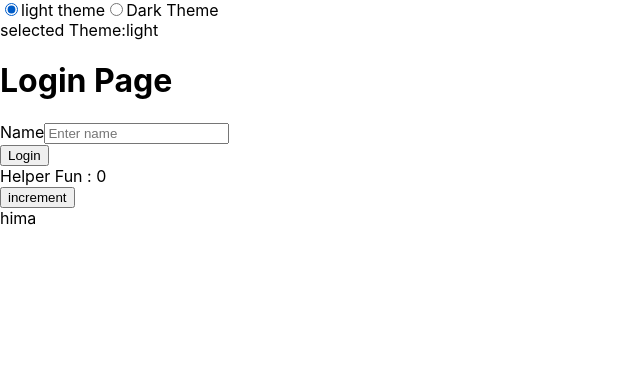
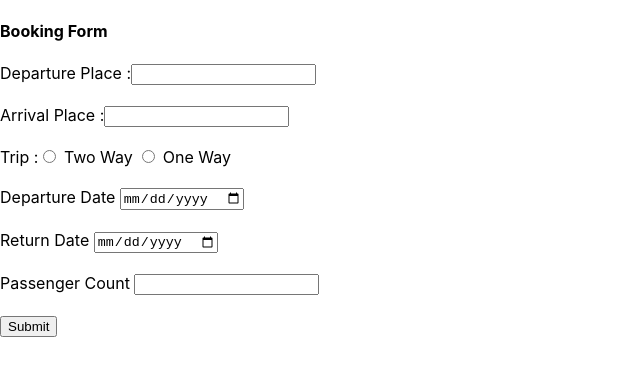
Before and after one commit to himavardhan/react-user-point, a React (Create React App) app: page / in a window 1280 px wide. Shown: the top 376 px of the page, without its empty margins (0-640 px from the left). Built offline with nearby package versions, Linux system fonts and the light colour scheme.

Commit message:
Added form validation changes in react form with all native html validation

```diff
--- a/src/App.tsx
+++ b/src/App.tsx
@@ -2,6 +2,8 @@ import React from 'react';
 import { AppThemeContext } from './AppTheme';
 import { Login } from './Login';
 import Helper from './helper';
+import { BookingForm } from './bookingForm';
+
 
 function App() {
    const { theme, setTheme } = React.useContext(AppThemeContext);
@@ -15,7 +17,7 @@ function App() {
     console.log(x);
   return (
     <div className="App">
-      <label htmlFor="light">
+      {/* <label htmlFor="light">
         <input type="radio" id="light" name='theme' value='light' checked = {theme === "light"} onChange={() => setTheme("light")} />
         light theme</label>
 
@@ -24,9 +26,11 @@ function App() {
         Dark Theme</label>
 
         <div> selected Theme:{theme}</div>
-        {/* <Home></Home> */}
+        <Home></Home>
         <Login></Login>
-        <Helper></Helper>
+        <Helper></Helper> */}
+
+        <BookingForm></BookingForm>
     </div>
   );
 }
--- /dev/null
+++ b/src/bookingForm.tsx
@@ -0,0 +1,168 @@
+import React, { useState, useRef } from 'react';
+
+type FormData = {
+    departure:string,
+    arrival: string,
+    trip: 'Two_Way' | 'One_Way',
+    departureDate: Date | null,
+    returnDate: Date | null,
+    passengerCount: number,
+}
+
+type FormError = Partial<Record<keyof FormData, string>>;
+type FormFieldTouched = Partial<Record<keyof FormData,boolean>>;
+type FormFieldDirty = Partial<Record<keyof FormData,boolean>>;
+type FormFieldInvalid = Partial<Record<keyof FormData,boolean>>;
+
+
+
+export function BookingForm() {
+  const [formData, setFormData] = useState<FormData>({
+    departure: '',
+    arrival: '',
+    trip: 'Two_Way',
+    departureDate: null,
+    returnDate: null,
+    passengerCount: 1,
+  });
+
+    const [error, setError] = useState<FormError>({});
+    const [touched, setTouched] = useState<FormFieldTouched>({});
+    const [dirty, setDirty] = useState<FormFieldDirty>({});
+    const [invalid, setInvalid] = useState<FormFieldInvalid>({});
+
+
+  const handleChange = (event:React.ChangeEvent<HTMLInputElement | HTMLSelectElement> ) => {
+    const { name, value } = event.target;
+    setFormData((prev) => ({
+        ...prev,
+        [name]: value,
+      }));
+
+    setDirty((prev)=>({
+        ...prev,
+        [name]: true
+    }
+    ));
+
+    if(value.trim().length === 0){
+        setInvalid((prev)=>({
+        ...prev,
+        [name]: true
+       }
+    ));
+    }else{
+       setInvalid((prev)=>({
+        ...prev,
+        [name]: false
+    }
+    ));
+    }
+
+  };
+
+  const handleTouched = (name: keyof FormData) =>{
+    console.log(name);
+    setTouched((prev)=>({
+        ...prev,
+        [name]: true
+    }
+    ));
+
+    if(formData[name] && (formData[name] as string).trim().length){
+
+
+    }
+
+    console.log(touched);
+  }
+
+  const handleSubmit = (e: React.SubmitEvent<HTMLFormElement>): void => {
+    e.preventDefault();
+    console.log(formData);
+  };
+
+  return (
+    <div>
+      <h4> Booking Form </h4>
+      <form onSubmit={handleSubmit}  >
+        <label htmlFor="departure"> Departure Place :</label>
+        <input
+          id="departure"
+          type="text"
+          name="departure"
+          aria-label="Departure Place"
+          onChange={(e) => handleChange(e)}
+          onBlur={ () => handleTouched('departure') }
+
+        />
+          { (touched?.departure || dirty?.departure ) && invalid?.departure && <span style={{color:'red',fontSize:'10px'}} > Required </span> }
+        <br /> <br />
+        <label htmlFor="arrival"> Arrival Place :</label>
+        <input
+          id="arrival"
+          type="text"
+          name="arrival"
+          aria-label="Arrival Place"
+          onChange={(e) => handleChange(e)}
+          onBlur={ () => handleTouched('arrival') }
+        />{' '}
+        { (touched?.arrival || dirty?.arrival ) && invalid?.arrival && <span style={{color:'red',fontSize:'10px'}} > Required </span> }
+        <br /> <br />
+        <label id="trip"> Trip :</label>
+        <input
+          id="twoWay"
+          type="radio"
+          name="trip"
+          value='Two_Way'
+          aria-labelledby="roundtrip"
+          onChange={(e) => handleChange(e)}
+        />{' '}
+        <label id="roundtrip"> Two Way </label>
+        <input
+          id="OneWay"
+          type="radio"
+          name="trip"
+          value="One_Way"
+          aria-labelledby="oneWaytrip"
+          onChange={(e) => handleChange(e)}
+        />{' '}
+        <label id="oneWaytrip"> One Way </label>
+        { (touched?.trip || dirty?.trip ) && invalid?.trip && <span style={{color:'red',fontSize:'10px'}} > Required </span> }
+        <br /> <br />
+        <label htmlFor="departureDate"> Departure Date </label>
+        <input
+          id="departureDate"
+          type="date"
+          name="departureDate"
+          aria-label="Departure Date"
+          onChange={(e) => handleChange(e)}
+        />{' '}
+        { (touched?.departureDate || dirty?.departureDate ) && invalid?.departureDate && <span style={{color:'red',fontSize:'10px'}} > Required </span> }
+        <br /> <br />
+        <label htmlFor="returnDate"> Return Date </label>
+        <input
+          id="returnDate"
+          type="date"
+          name="returnDate"
+          aria-label="Return Date"
+          onChange={(e) => handleChange(e)}
+        />{' '}
+        { (touched?.returnDate || dirty?.returnDate ) && invalid?.returnDate && <span style={{color:'red',fontSize:'10px'}} > Required </span> }
+        <br /> <br />
+        <label htmlFor="passengerCount"> Passenger Count </label>
+        <input
+          id="passengerCount"
+          type="number"
+          name="passengerCount"
+          aria-label="Passenger Count"
+          onChange={(e) => handleChange(e)}
+        />
+        { (touched?.passengerCount || dirty?.passengerCount ) && invalid?.passengerCount && <span style={{color:'red',fontSize:'10px'}} > Required </span> }
+        <br /> <br />
+
+        <button type="submit">Submit</button>
+      </form>
+    </div>
+  );
+}
```
